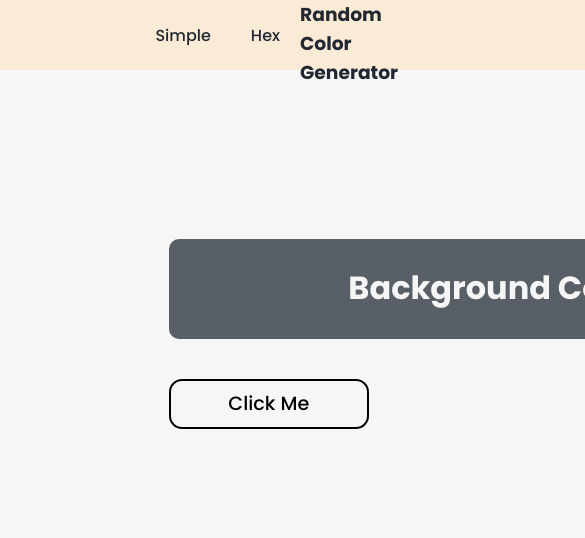
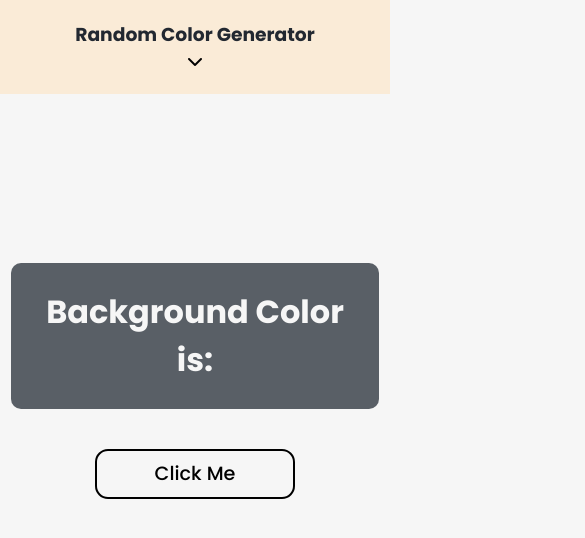
Before and after one commit to sowmikk/random_color_picker, a plain HTML site: page hex.html in a window 390 px wide. Shown: the top 538 px of the page, 585 px wide, since content can reach past the window. Drawn offline with Linux system fonts and the light colour scheme.

Commit message:
Add files via upload

```diff
--- a/hex.css
+++ b/hex.css
@@ -5,7 +5,7 @@
 }
 
 body {
-    font-family: 'Poppins', sans-serif;
+    font-family: 'Poppins', sans-serif, "ariel";
     background-color: #f6f6f6;
 }
 
@@ -13,25 +13,34 @@ nav {
     display: flex;
     height: 70px;
     background-color: antiquewhite;
-    padding: 0 500px;
+    padding: 0 30%;
+    justify-content: space-between;
+    align-items: center;
 }
 
 nav h3 {
-    width: 100%;
     margin: auto 0;
     color: #222831;
 }
 
+
+.fas {
+    display: none !important;
+    transition: 0.3s linear;
+}
+
+.fas-rotate {
+    transform: rotate(180deg);
+}
+
+
 nav ul {
-    display: flex;
-    width: 100%;
     margin: auto 0;
-    justify-content: flex-end;
 }
 
 nav ul li {
     list-style: none;
-    justify-content: flex-end;
+    display: inline-block;
 }
 
 nav ul li a {
@@ -57,10 +66,10 @@ main {
 .container h1 {
     color: #f6f6f6;
     background-color: rgba(50, 58, 67, .8);
-    width: 700px;
+    width: 50%;
     border-radius: 10px;
-    height: 100px;
-    padding: 25px 0;
+    height: 30%;
+    padding: 25px 20px;
     margin: 0 auto;
 }
 
@@ -86,9 +95,46 @@ main {
 
 
 
+/* ------------------------------------------------------------------------------------------------------ */
 
 @media (max-width: 1500px) {
     nav {
-        padding: 0 300px;
+        padding: 0 20%;
     }
 }
+
+@media (max-width: 850px) {
+    nav {
+        display: block;
+        text-align: center;
+        padding: 20px;
+        height: 100%;
+    }
+
+    nav ul li {
+        display: block;
+    }
+
+    nav ul {
+        height: 0;
+        overflow: hidden;
+        transition: 0.3s linear;
+    }
+
+    .showNav {
+        height: 50px;
+    }
+
+    .fas {
+        display: inline-block !important;
+    }
+
+    .container {
+        padding: 20vh 11px;
+    }
+
+    .container h1 {
+        width: auto;
+    }
+
+}
--- a/hex.html
+++ b/hex.html
@@ -6,13 +6,15 @@
     <meta name="viewport" content="width=device-width, initial-scale=1.0">
     <link rel="stylesheet" href="hex.css">
     <link href="https://fonts.googleapis.com/css2?family=Poppins:ital,wght@0,300;0,500;0,600;0,700;0,800;1,300;1,400;1,500;1,600;1,700&display=swap" rel="stylesheet">
+    <script src="https://kit.fontawesome.com/a076d05399.js"></script>
     <title>Document</title>
 </head>
 
 <body>
     <nav>
         <h3>Random Color Generator</h3>
-        <ul>
+        <i class="fas fa-chevron-down"></i>
+        <ul class="navlink">
             <li><a href="index.html">Simple</a></li>
             <li><a href="hex.html">Hex</a></li>
         </ul>
--- a/hex.js
+++ b/hex.js
@@ -11,4 +11,13 @@ function changeColor() {
 
     document.body.style.backgroundColor = randomcolor;
     document.querySelector(".header").innerHTML = "Background Color is: " + randomcolor;
+
 }
+
+const toggleButton = document.querySelector(".fas");
+
+toggleButton.addEventListener("click", function () {
+    document.querySelector(".navlink").classList.toggle("showNav");
+    document.querySelector(".fas").classList.toggle("fas-rotate");
+
+});
--- a/index.css
+++ b/index.css
@@ -13,25 +13,31 @@ nav {
     display: flex;
     height: 70px;
     background-color: antiquewhite;
-    padding: 0 500px;
+    padding: 0 30%;
+    justify-content: space-between;
 }
 
 nav h3 {
-    width: 100%;
     margin: auto 0;
     color: #222831;
 }
 
+.fas {
+    display: none !important;
+    transition: 0.3s linear;
+}
+
+.fas-rotate {
+    transform: rotate(180deg);
+}
+
 nav ul {
-    display: flex;
-    width: 100%;
     margin: auto 0;
-    justify-content: flex-end;
 }
 
 nav ul li {
     list-style: none;
-    justify-content: flex-end;
+    display: inline-block;
 }
 
 nav ul li a {
@@ -57,10 +63,10 @@ main {
 .container h1 {
     color: #f6f6f6;
     background-color: rgba(50, 58, 67, .8);
-    width: 700px;
+    width: 50%;
     border-radius: 10px;
-    height: 100px;
-    padding: 25px 0;
+    height: 30%;
+    padding: 25px 20px;
     margin: 0 auto;
 }
 
@@ -76,6 +82,7 @@ main {
     border-color: black;
     transition: 500ms;
     cursor: pointer;
+    outline: 0;
 }
 
 .btn:hover {
@@ -86,8 +93,47 @@ main {
 
 
 
+/* ------------------------------------------------------------------------------------------------------ */
+
 @media (max-width: 1500px) {
     nav {
-        padding: 0 300px;
+        padding: 0 20%;
     }
 }
+
+@media (max-width: 850px) {
+    nav {
+        display: block;
+        text-align: center;
+        padding: 20px;
+        height: 100%;
+    }
+
+    nav ul li {
+        display: block;
+    }
+
+    nav ul {
+        height: 0;
+        overflow: hidden;
+        transition: 0.3s linear;
+    }
+
+    .showNav {
+        height: 50px;
+        z-index: 10;
+    }
+
+    .fas {
+        display: inline-block !important;
+    }
+
+    .container {
+        padding: 20vh 11px;
+    }
+
+    .container h1 {
+        width: auto;
+    }
+
+}
```
Also changed, not shown: index.html (+3 -1 lines), index.js (+8 -0 lines).
